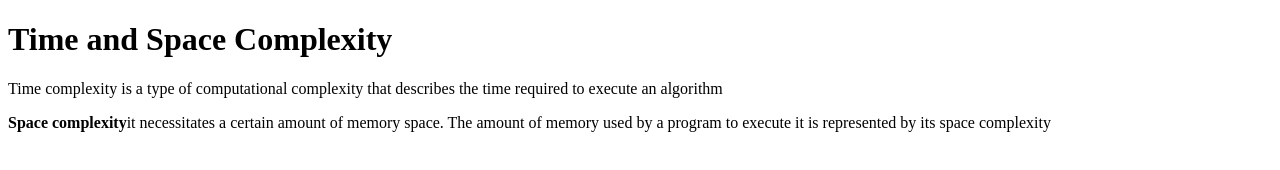
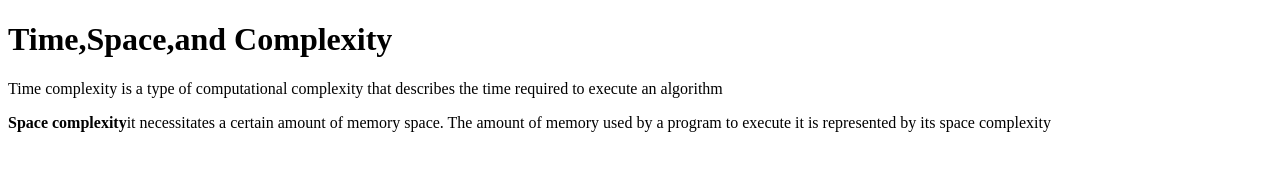
Before and after one commit to acciojob/time-and-space-complexity-Praveen7070kr, a website: page main.html in a window 1280 px wide. Drawn offline with Linux system fonts and the light colour scheme.

Commit message:
created a submission

```diff
--- a/main.html
+++ b/main.html
@@ -5,7 +5,7 @@
 <head>
 	<link rel="stylesheet" href="styles.css">
 </head>
-	<h1>Time and Space Complexity</h1>
+	<h1>Time,Space,and Complexity</h1>
 	<P>Time complexity is a type of computational complexity that describes the time required to execute an algorithm</P>
 	<p><b>Space complexity</b>it necessitates a certain amount of memory space. The amount of memory used by a program to execute it is represented by its space complexity</p>
 
```
